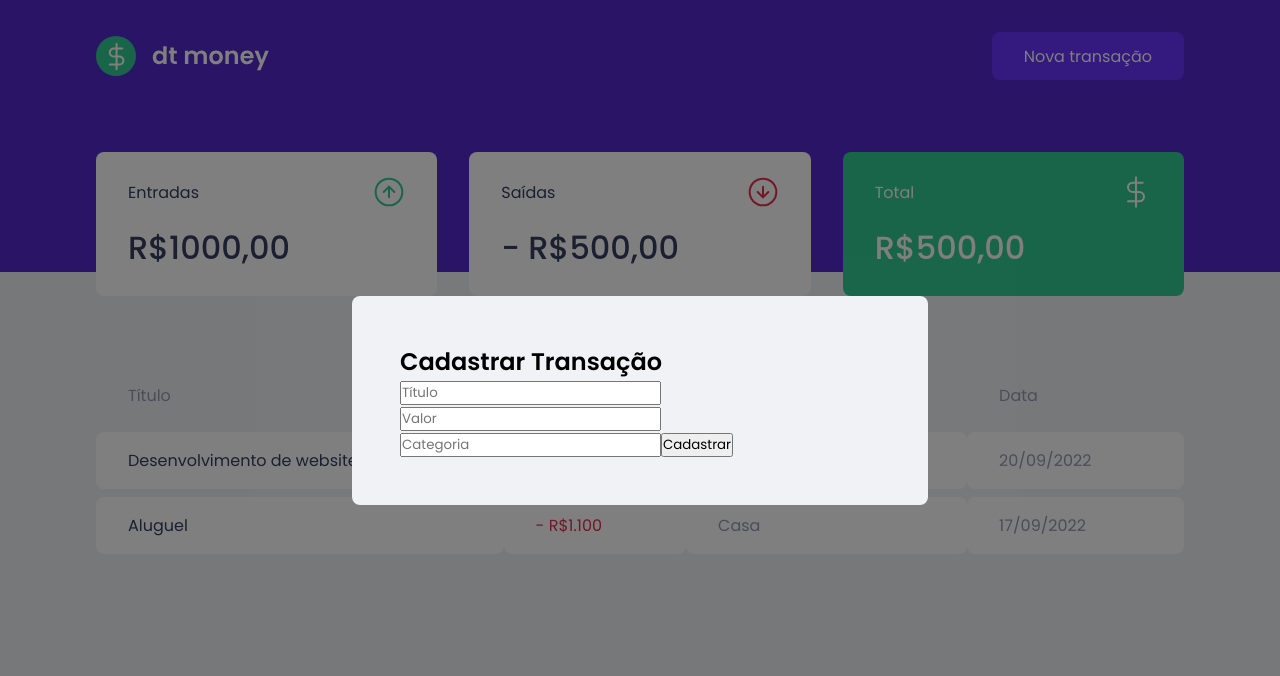
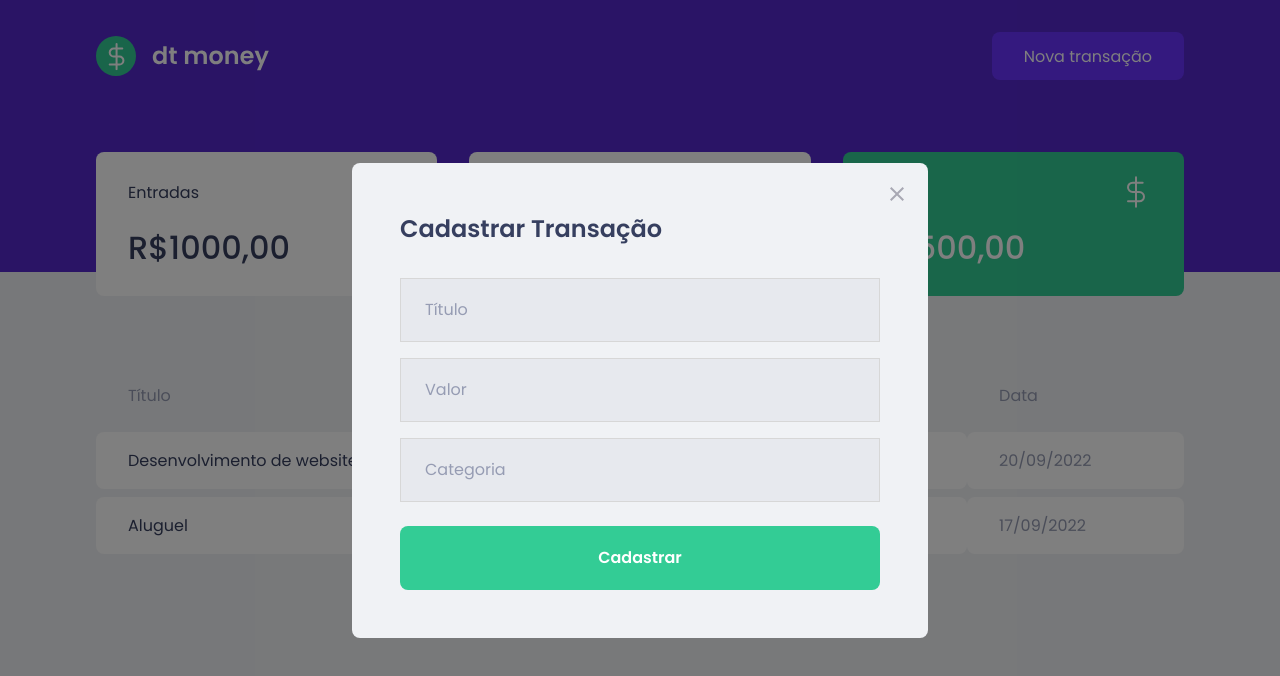
Before and after one commit to LeonardoBlauth/react-dt-money, a React (Create React App) app: page / in a window 1280 px wide. Both pictures are taken after a click on the button "Nova transação". Shown: the top 676 px of the page. Built offline with nearby package versions, Linux system fonts and the light colour scheme; no server answers; what miragejs would draw is missing.

Commit message:
Style form

```diff
--- a/src/components/NewTransactionModal/index.tsx
+++ b/src/components/NewTransactionModal/index.tsx
@@ -1,4 +1,6 @@
 import Modal from 'react-modal';
+
+import closeImg from '../../assets/close.svg';
 
 import { Container } from "./styles";
 
@@ -15,6 +17,14 @@ export function NewTransactionModal({ isOpen, onRequestClose }: NewTransactionMo
       overlayClassName="react-modal-overlay"
       className="react-modal-content"
     >
+      <button
+        type="button"
+        onClick={onRequestClose}
+        className="react-modal-close"
+      >
+        <img src={closeImg} alt="Fechar modal" />
+      </button>
+
       <Container>
         <h2>Cadastrar Transação</h2>
 
--- a/src/components/NewTransactionModal/styles.ts
+++ b/src/components/NewTransactionModal/styles.ts
@@ -1,3 +1,50 @@
 import styled from "styled-components";
 
-export const Container = styled.form``
+export const Container = styled.form`
+  h2 {
+    color: var(--text-title);
+    font-size: 1.5rem;
+    margin-bottom: 2rem;
+  }
+
+  input {
+    width: 100%;
+    height: 4rem;
+    padding: 0 1.5rem;
+
+    border: 1px solid var(--input-border);
+    background: var(--input-background);
+
+    font-weight: 400;
+    font-size: 1rem;
+
+    &::placeholder {
+      color: var(--text-body);
+    }
+
+    & + input {
+      margin-top: 1rem;
+    }
+  }
+
+  button[type="submit"] {
+    width: 100%;
+    height: 4rem;
+    padding: 0 1.5rem;
+    margin-top: 1.5rem;
+
+    background: var(--green);
+    color: #FFF;
+    border-radius: 8px;
+    border: 0;
+
+    font-size: 1rem;
+    font-weight: 600;
+
+    transition: filter 0.2s;
+
+    &:hover {
+      filter: brightness(0.9);
+    }
+  }
+`;
--- a/src/styles/global.ts
+++ b/src/styles/global.ts
@@ -3,6 +3,8 @@ import { createGlobalStyle } from 'styled-components'
 export const GlobalStyle = createGlobalStyle`
   :root {
     --shape: #FFFFFF;
+    --input-border: #d7d7d7;
+    --input-background: #e7e9ee;
     --background: #F0F2F5;
 
     --text-body: #969cb3;
@@ -78,4 +80,18 @@ export const GlobalStyle = createGlobalStyle`
     position: relative;
     border-radius: 8px;
   }
+
+  .react-modal-close {
+    position: absolute;
+    right: 1.5rem;
+    top: 1.5rem;
+    border: 0;
+    background: transparent;
+
+    transition: filter 0.2s;
+
+    &:hover {
+      filter: brightness(0.8);
+    }
+  }
 `
```
